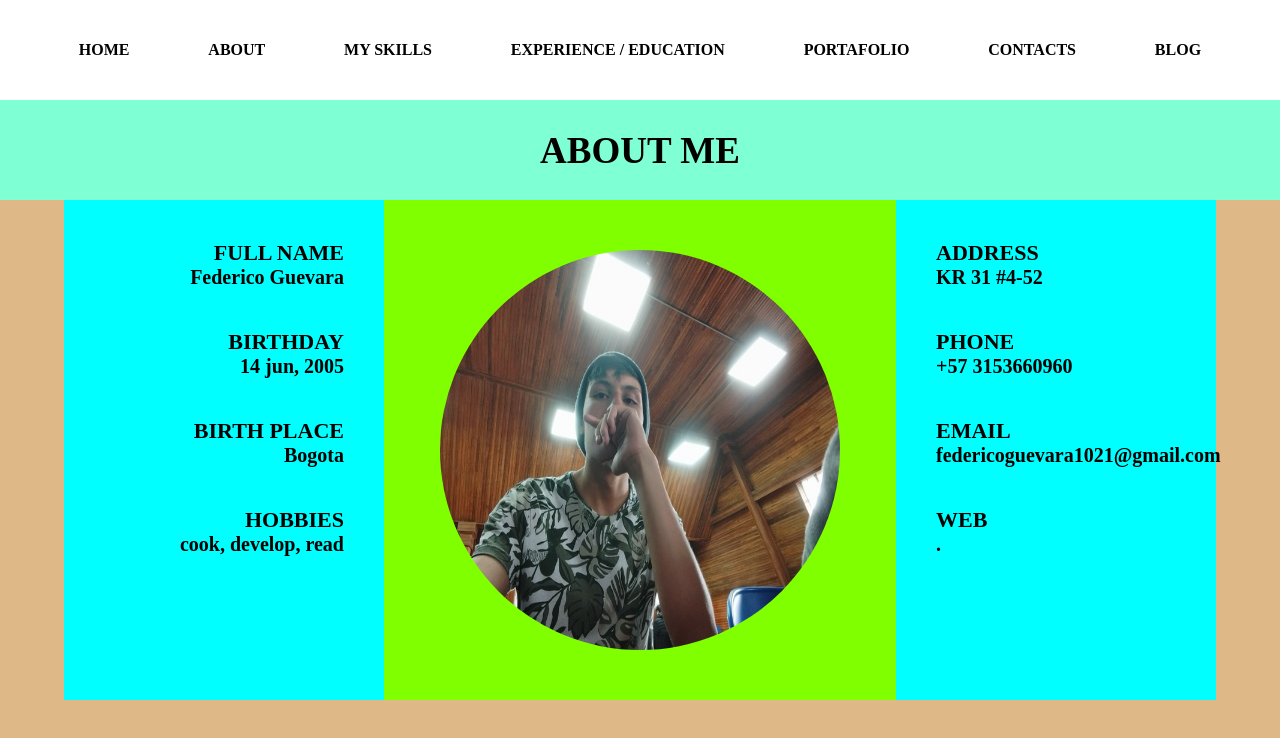
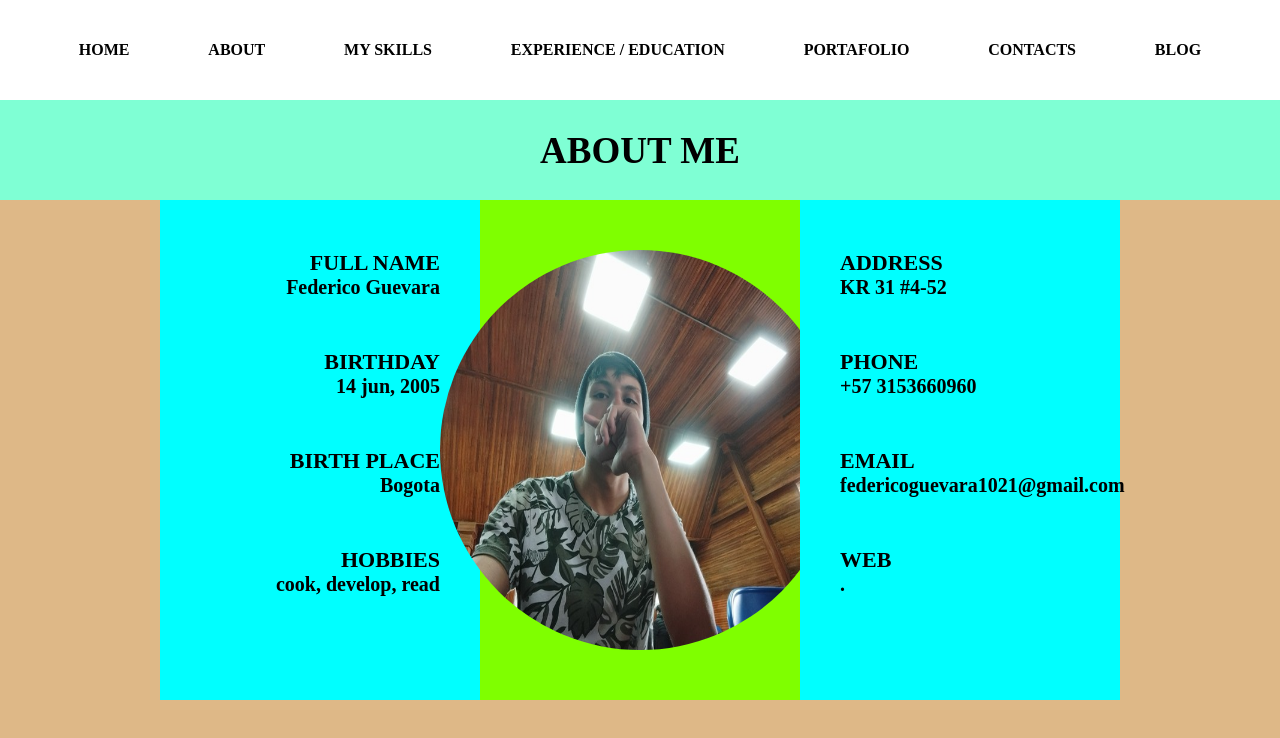
Before and after one commit to federicoguevaraC1021/Curriculum, a plain HTML site: page index.html in a window 1280 px wide. Shown: the part 640-1378 px from the top of the page. Drawn offline with Linux system fonts and the light colour scheme.

Commit message:
extras css

```diff
--- a/styles/index.css
+++ b/styles/index.css
@@ -113,7 +113,7 @@ nav a{
 }
 
 #content_center{
-    width: 40%;
+    width: 25%;
     height: 100%;
     background-color: chartreuse;
     display: flex;
@@ -127,23 +127,12 @@ nav a{
     border-radius: 50%;
 }
 
-#content_left h3{
-    margin-top: 40px;
+#content_left h3, #content_rigth h3{
+    margin-top: 50px;
     font-size: 22px;
 }
 
-#content_left h4{
-    margin-top: 0px;
-    font-size: 20px;
-}
-
-#content_rigth h3{
-    margin-top: 40px;
-    font-size: 22px;
-}
-
-#content_rigth h4{
-    margin-top: 0px;
+#content_left h4, #content_rigth h4{
     font-size: 20px;
 }
 
```
